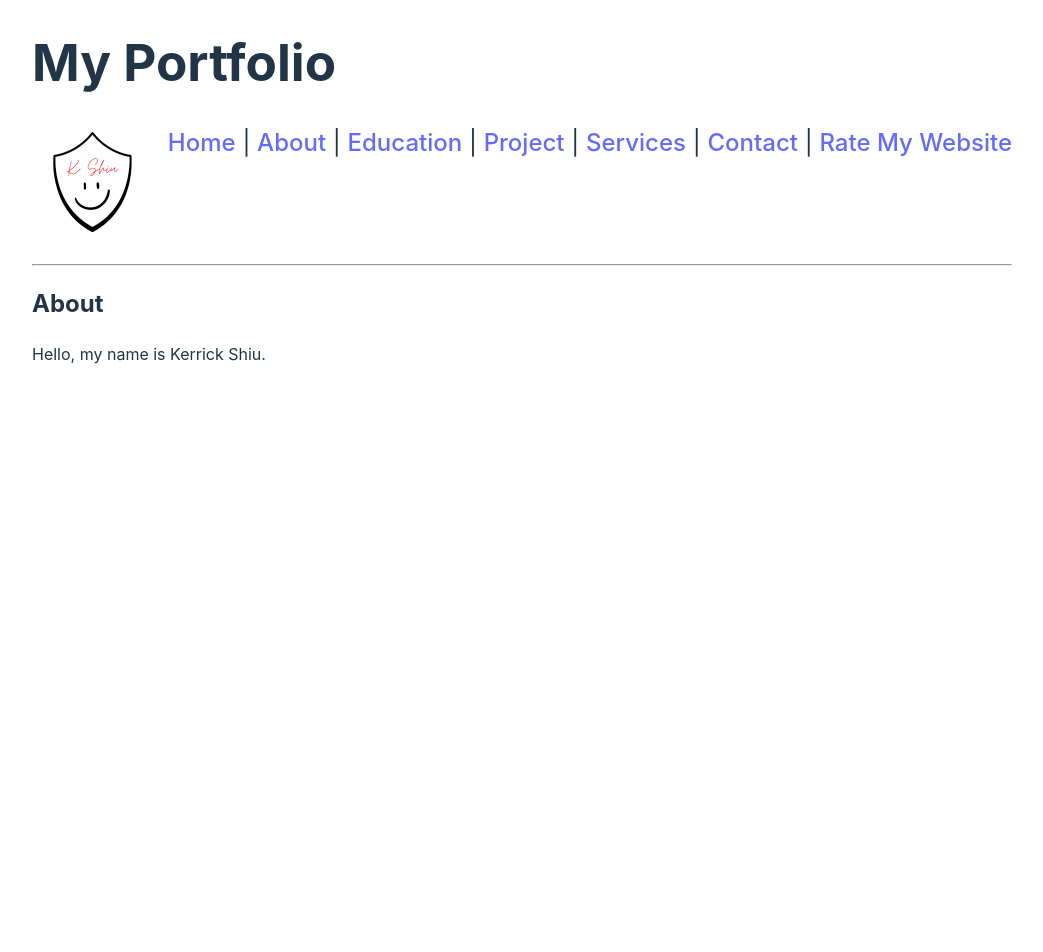
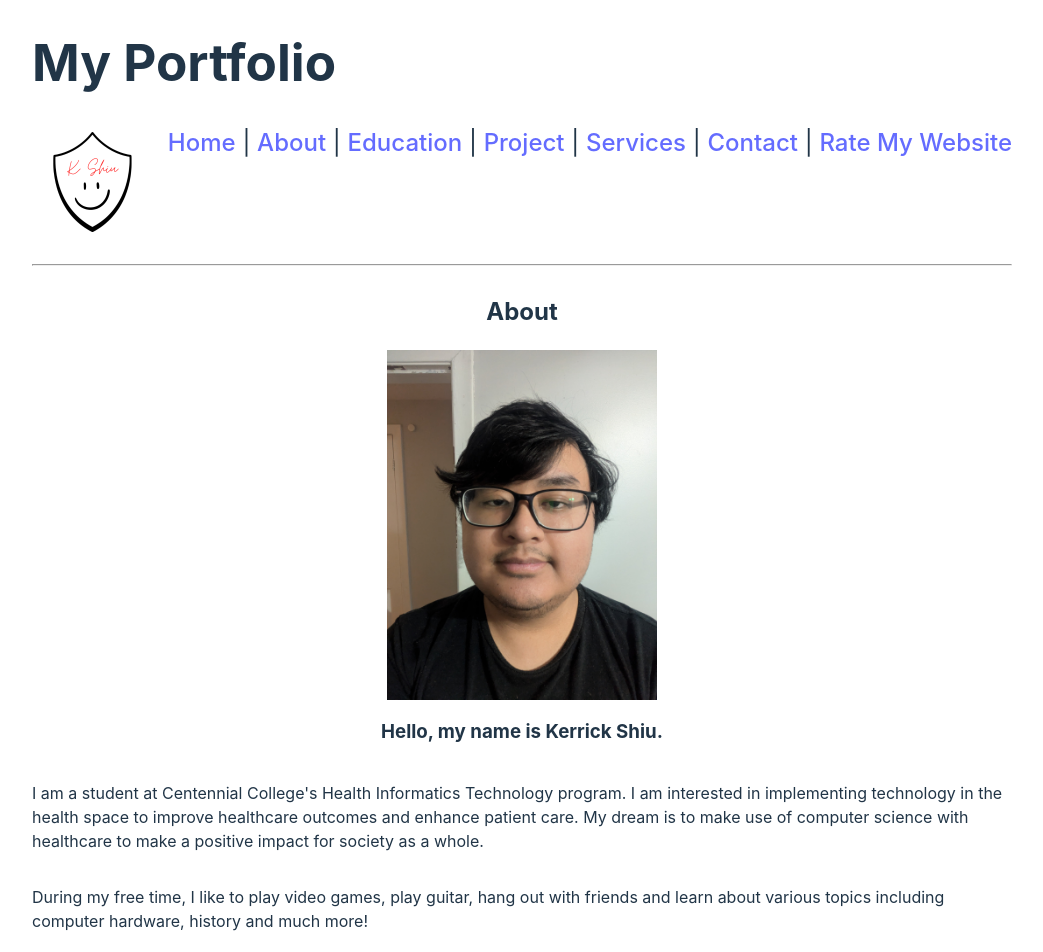
Before and after one commit to KerrickShiu/Portfolio-Assignment-Centennial, a React (Vite) app in the folder client/: page /about in a window 1280 px wide. Shown: the top 952 px of the page, without its empty margins (118-1161 px from the left). Before the commit the page ends 800 px from the top, so only its background shows below. Built offline with nearby package versions, Linux system fonts and the light colour scheme.

Commit message:
Completed the final page, the about page

```diff
--- a/client/src/about.jsx
+++ b/client/src/about.jsx
@@ -1,8 +1,13 @@
+import headshot from './headshot.jpg';
 export default function About() {
-return(
-    <div>
-        <h2>About</h2>
-        <p>Hello, my name is Kerrick Shiu.</p>
+  return (
+    <div style={{ display: "flex", flexDirection: "column", alignItems: "center" }}>
+      <h2>About</h2>
+      <img src={headshot} alt="headshot" width='270px' height='350px'/>
+      <h3>Hello, my name is Kerrick Shiu.</h3>
+      <p>I am a student at Centennial College's Health Informatics Technology program. I am interested in implementing technology in the health space to improve healthcare outcomes and enhance patient care. My dream is to make use of computer science with healthcare to make a positive impact for society as a whole.</p>
+      <p>During my free time, I like to play video games, play guitar, hang out with friends and learn about various topics including computer hardware, history and much more!</p>
+      <h3><a href="https://docs.google.com/document/d/1IjUAjomxTN7X34YSwoVMuS8W1SbGhwTKo-fgPSbqzzQ/edit?usp=sharing">For a copy of my resume, click here!</a></h3>
     </div>
-);
+  );
 }
```
Also changed, not shown: client/src/headshot.jpg (added).
